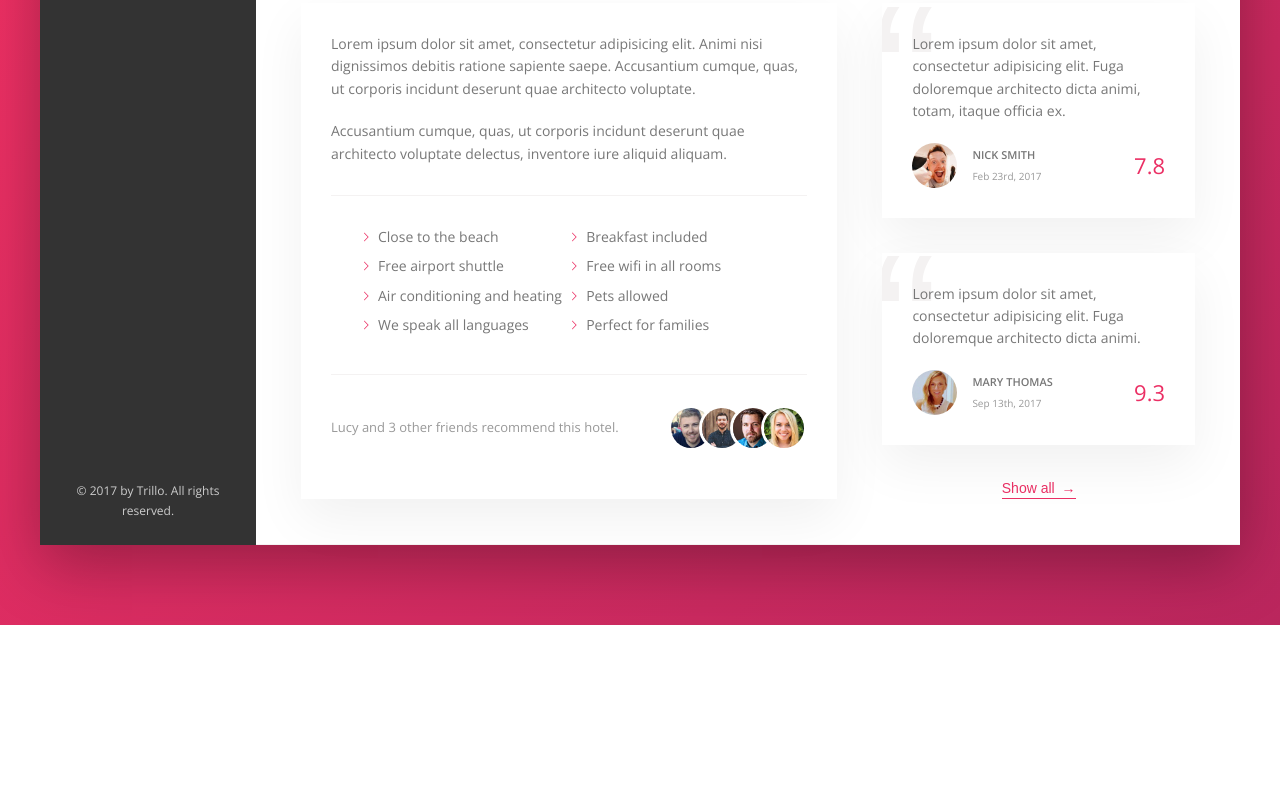
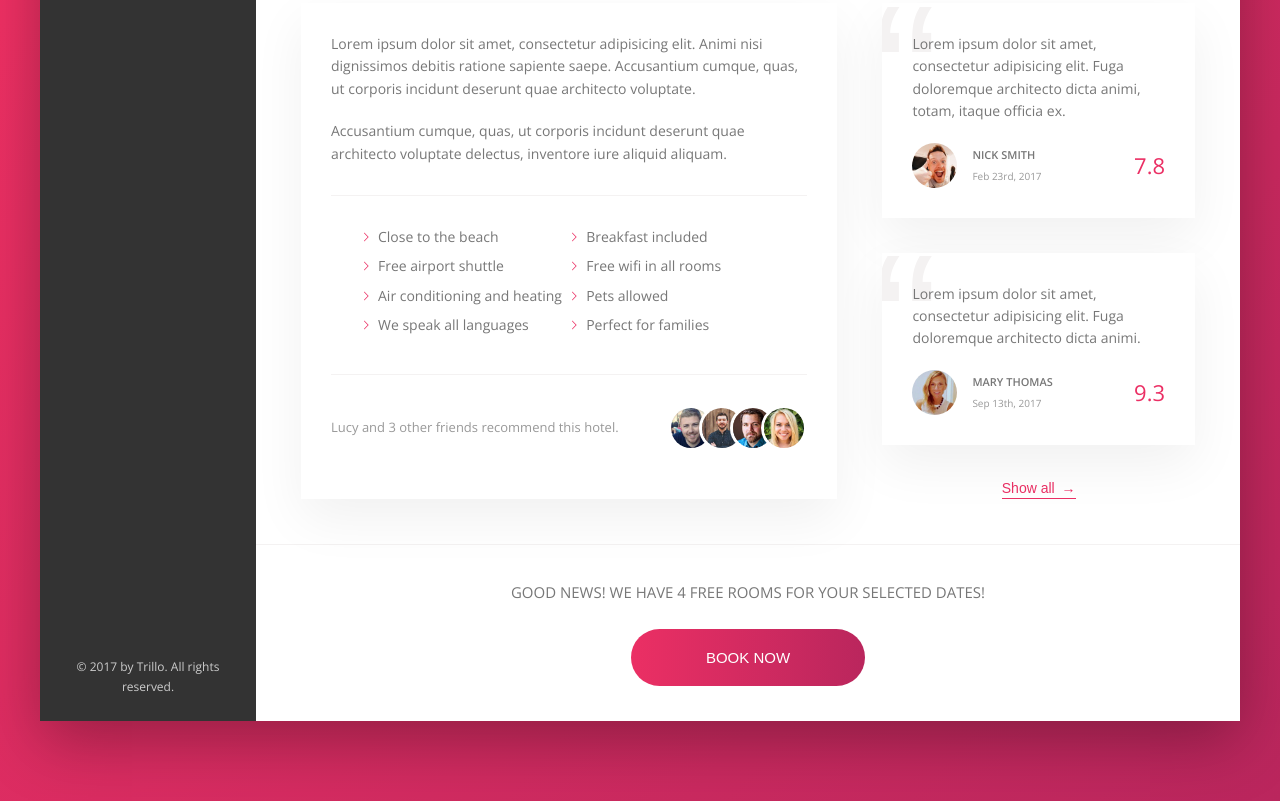
Before and after one commit to pvptowers/course-project-css-sass-trillo, a website: page index.html in a window 1280 px wide. Shown: the part 644-1445 px from the top of the page. Before the commit the page ends 1269 px from the top, so only its background shows below. Drawn offline with nearby package versions, Linux system fonts and the light colour scheme.

Commit message:
creating CTA section

```diff
--- a/index.html
+++ b/index.html
@@ -192,15 +192,24 @@
                         </figure>
                         <button class="btn-inline">Show all <span>&rarr;</span></button>
                     </div>
+                </div>
 
+                <div class="cta">
+                    <h2 class="cta__book-now">
+                        Good news! We have 4 free rooms for your selected dates!
+                    </h2>
+                    <button class="btn">
+                        <span class="btn__visible">Book now</span>
+                        <span class="btn__invisible">Only 4 rooms left</span>
+                    </button>
                 </div>
+
+
+
 
             </main>
         </div>
     </div>
-
-
-
 </body>
 
 </html>
--- a/sass/_components.scss
+++ b/sass/_components.scss
@@ -430,3 +430,64 @@
     }
 
 }
+
+.cta {
+    padding: 3.5rem 0;
+    text-align: center;
+
+    &__book-now {
+        text-transform: uppercase;
+        font-size: 1.5rem;
+        font-weight: 300;
+        margin-bottom: 2.5rem;
+    }
+}
+
+.btn {
+    font-size: 1.5rem;
+    border: none;
+    font-weight: 300;
+    text-transform: uppercase;
+    border-radius: 100px;
+    background-image: linear-gradient(to right, var(--color-primary), var(--color-primary-dark));
+    color: #fff;
+    position: relative;
+    overflow: hidden;
+    cursor: pointer;
+
+    &>* {
+        display: inline-block;
+        height: 100%;
+        width: 100%;
+        transition: all .2s;
+    }
+
+    &__visible {
+        padding: 2rem 7.5rem;
+    }
+
+    &__invisible {
+        position: absolute;
+        left: 0;
+        top: -100%;
+        padding: 2rem 0;
+    }
+
+    &:hover {
+        background-image: linear-gradient(to left, var(--color-primary), var(--color-primary-dark));
+
+    }
+
+    &:hover &__visible {
+        transform: translateY(100%);
+    }
+
+    &:hover &__invisible {
+        top: 0;
+    }
+
+    &:focus {
+        outline: none;
+        animation: pulsate 1s infinite;
+    }
+}
```
Also changed, not shown: css/style.css.
